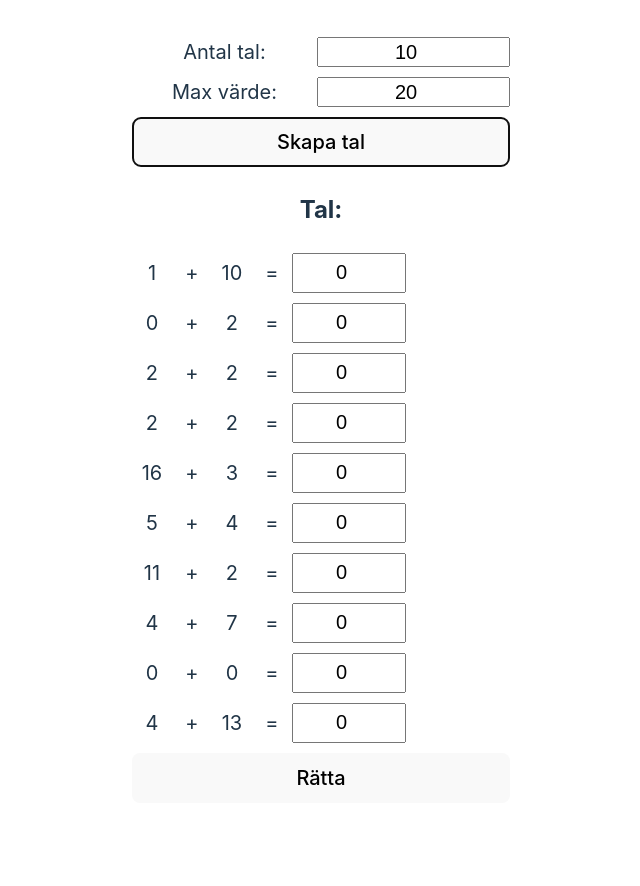
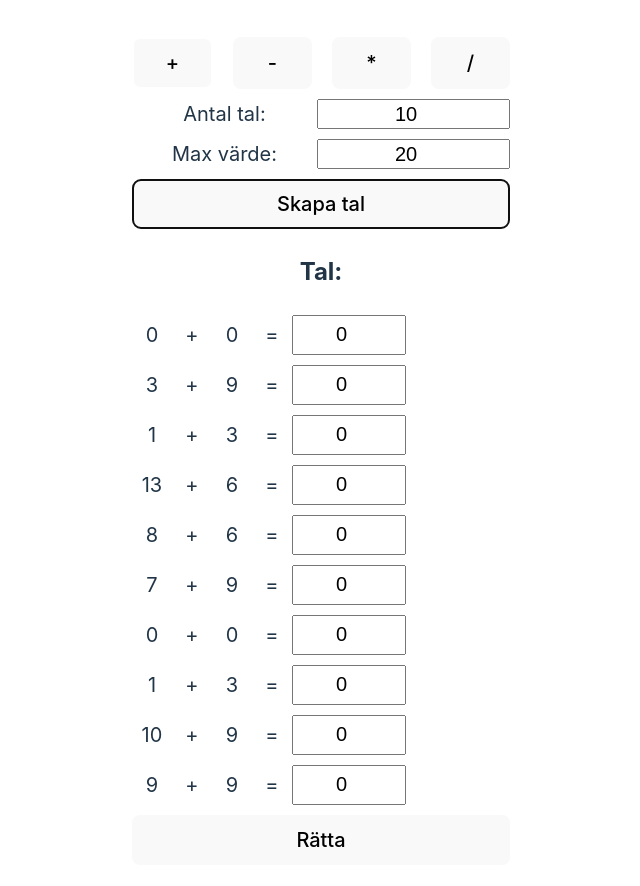
Before and after one commit to AndreasPaulsson/math-exercises, a React (Vite) app: page / in a window 1280 px wide. Both pictures are taken after a click on the button "Skapa tal". Shown: the top 886 px of the page, without its empty margins (319-959 px from the left). Before the commit the page ends 840 px from the top, so only its background shows below. Built offline with nearby package versions, Linux system fonts and the light colour scheme.

Commit message:
Added operations, implemented subtraction and multiplication.

```diff
--- a/src/App.css
+++ b/src/App.css
@@ -60,7 +60,27 @@
   }
 }
 
-.questions-container {
+.operations-row {
+
+  display: flex;
+  button {
+    flex: 1;
+    margin-left: 10px;
+    margin-right: 10px;
+  }
+
+  button:first-child {
+    margin-left: 0;
+  }
+
+  button:last-child {
+    margin-right: 0;
+  }
+
+  button.selected {
+    border-width: 2px;
+    border-color: white;
+  }
 }
 
 .question-container {
--- a/src/App.tsx
+++ b/src/App.tsx
@@ -2,10 +2,12 @@ import { useState } from "react";
 import "./App.css";
 import { Question } from "./Question";
 import QuestionAndAnswer from "./QuestionAndAnswer";
+import { Operation } from "./Operation";
 
 function App() {
   const [questions, setQuestions] = useState<Question[]>([]);
   const [questionId, setQuestionId] = useState<number>(0);
+  const [operation, setOperation] = useState<Operation>("addition");
 
   const [nrOfQuestions, setNrOfQuestions] = useState<number>(10);
   const [maxValue, setMaxValue] = useState<number>(20);
@@ -14,19 +16,84 @@ function App() {
   function handleGenerate(): void {
     const newQuestions: Question[] = [];
     for (let i = 0; i < nrOfQuestions; i++) {
-      const answer = Math.floor(Math.random() * maxValue);
-      const firstNumber = Math.floor(Math.random() * answer);
-      const secondNumber = answer - firstNumber;
-      newQuestions.push({ firstNumber, secondNumber, answer });
+      newQuestions.push(generateQuestiun(operation, maxValue));
     }
     setQuestions(newQuestions);
     setShowResult(false);
     setQuestionId(questionId + nrOfQuestions);
   }
 
+  function generateQuestiun(operation: Operation, maxValue: number): Question {
+    if (operation == "addition") {
+      return generateAddition(maxValue);
+    } else if (operation == "subtraction") {
+      return generateSubtraction(maxValue);
+    } else if (operation == "multiplication") {
+      return generateMultiplication(maxValue);
+    } else {
+      return generateDivision(maxValue);
+    }
+  }
+
+  function generateDivision(maxValue: number): Question {
+    const answer = Math.floor(Math.random() * maxValue);
+    const secondNumber = Math.floor(Math.random() * answer);
+    const firstNumber = answer * secondNumber;
+    return { firstNumber, secondNumber, answer, operation: "division" };
+  }
+
+  function generateMultiplication(maxValue: number): Question {
+    const firstNumber = Math.floor(Math.random() * Math.sqrt(maxValue));
+    const secondNumber = Math.floor((Math.random() * maxValue) / firstNumber);
+    const answer = firstNumber * secondNumber;
+    return { firstNumber, secondNumber, answer, operation: "multiplication" };
+  }
+
+  function generateSubtraction(maxValue: number): Question {
+    const firstNumber = Math.floor(Math.random() * maxValue);
+    const secondNumber = Math.floor(
+      Math.random() * (maxValue - firstNumber - 1)
+    );
+    const answer = firstNumber - secondNumber;
+    return { firstNumber, secondNumber, answer, operation: "subtraction" };
+  }
+
+  function generateAddition(maxValue: number): Question {
+    const answer = Math.floor(Math.random() * maxValue);
+    const firstNumber = Math.floor(Math.random() * answer);
+    const secondNumber = answer - firstNumber;
+    return { firstNumber, secondNumber, answer, operation: "addition" };
+  }
+
   return (
     <>
       <div>
+        <div className="parameter-row operations-row">
+          <button
+            className={operation == "addition" ? "selected" : ""}
+            onClick={() => setOperation("addition")}
+          >
+            +
+          </button>
+          <button
+            className={operation == "subtraction" ? "selected" : ""}
+            onClick={() => setOperation("subtraction")}
+          >
+            -
+          </button>
+          <button
+            className={operation == "multiplication" ? "selected" : ""}
+            onClick={() => setOperation("multiplication")}
+          >
+            *
+          </button>
+          <button
+            className={operation == "division" ? "selected" : ""}
+            onClick={() => setOperation("division")}
+          >
+            /
+          </button>
+        </div>
         <div className="parameter-row">
           <label htmlFor="nrOfQuestions">Antal tal:</label>
           <input
--- /dev/null
+++ b/src/Operation.ts
@@ -0,0 +1,5 @@
+export type Operation =
+  | "addition"
+  | "subtraction"
+  | "multiplication"
+  | "division";
--- a/src/Question.ts
+++ b/src/Question.ts
@@ -1,5 +1,8 @@
+import { Operation } from "./Operation";
+
 export type Question = {
   firstNumber: number;
   secondNumber: number;
   answer: number;
+  operation: Operation;
 };
--- a/src/QuestionAndAnswer.tsx
+++ b/src/QuestionAndAnswer.tsx
@@ -1,13 +1,27 @@
 import { useState } from "react";
 import { Question } from "./Question";
+import { Operation } from "./Operation";
 
 function QuestionAndAnswer(props: { question: Question; showResult: boolean }) {
   const [answer, setAnswer] = useState<number>(0);
 
+  function getOperationSymbol(operation: Operation): string {
+    switch (operation) {
+      case "addition":
+        return "+";
+      case "subtraction":
+        return "-";
+      case "multiplication":
+        return "*";
+      case "division":
+        return "/";
+    }
+  }
+
   return (
     <div className="question-container" style={{ display: "flex" }}>
       <span>{`${props.question.firstNumber}`}</span>
-      <span> + </span>
+      <span> {getOperationSymbol(props.question.operation)} </span>
       <span>{`${props.question.secondNumber}`}</span>
       <span> = </span>
       <input
```
